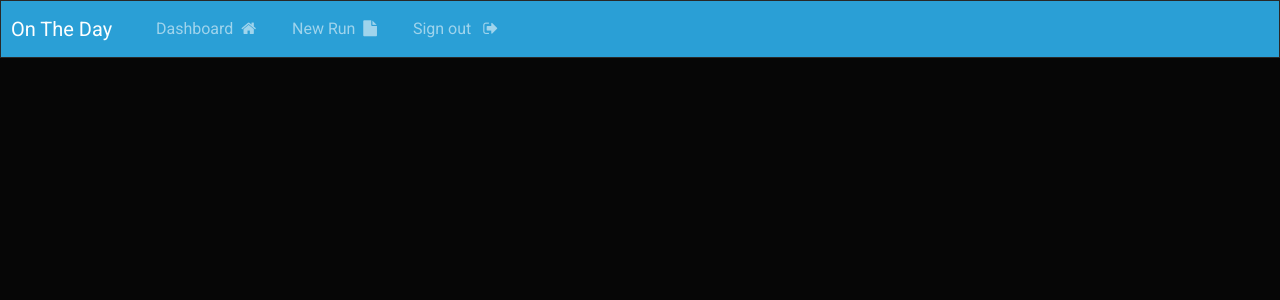
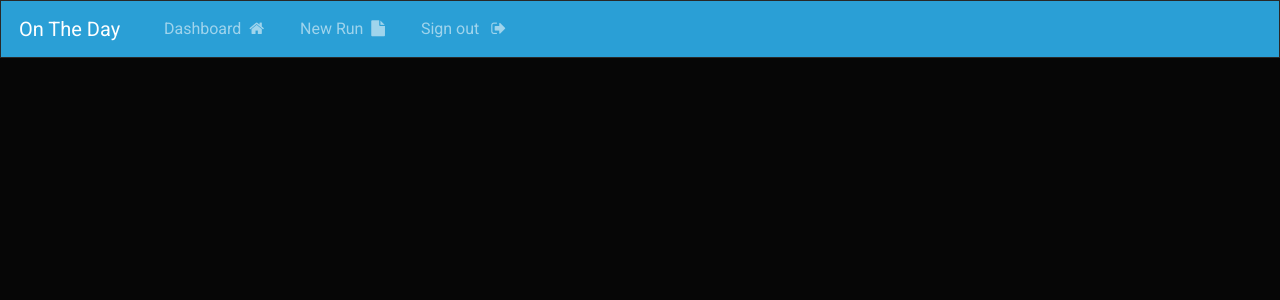
Before and after one commit to CIbarra310/on_the_day, a Django app: page / in a window 1280 px wide. Shown: the top 300 px of the page. Run offline with Django 5.2, Linux system fonts and the light colour scheme; a user stored in the database is signed in.

Commit message:
Navbar UI
Navbar UI adjustment

```diff
--- a/app/templates/app/navbar.html
+++ b/app/templates/app/navbar.html
@@ -1,6 +1,6 @@
-<nav class="navbar navbar-expand-lg navbar-dark bg-primary justify-content">
+<nav class="navbar navbar-expand-lg navbar-dark bg-primary justify-content p-2">
   <a class="navbar-brand main-heading" href="{% url '' %}">&nbsp; On The Day</a>
-  <button class="navbar-toggler" type="button" data-toggle="collapse" data-target="#navbarNavDropdown" aria-controls="navbarNavDropdown" aria-expanded="false" aria-label="Toggle navigation">
+  <button class="navbar-toggler mr-2" type="button" data-toggle="collapse" data-target="#navbarNavDropdown" aria-controls="navbarNavDropdown" aria-expanded="false" aria-label="Toggle navigation">
     <span class="navbar-toggler-icon"></span>
   </button>
   <div class="collapse navbar-collapse text-center" id="navbarNavDropdown">
```
Also changed, not shown: db.sqlite3.
